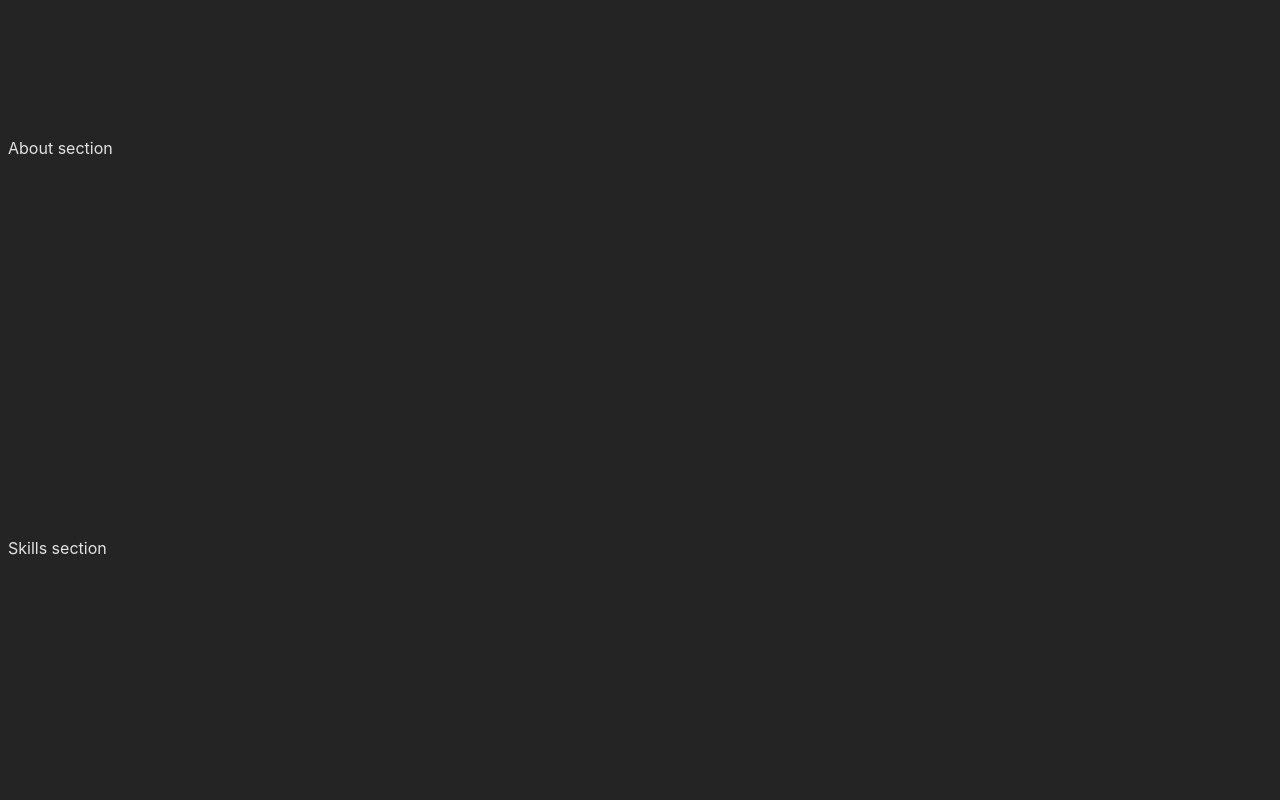
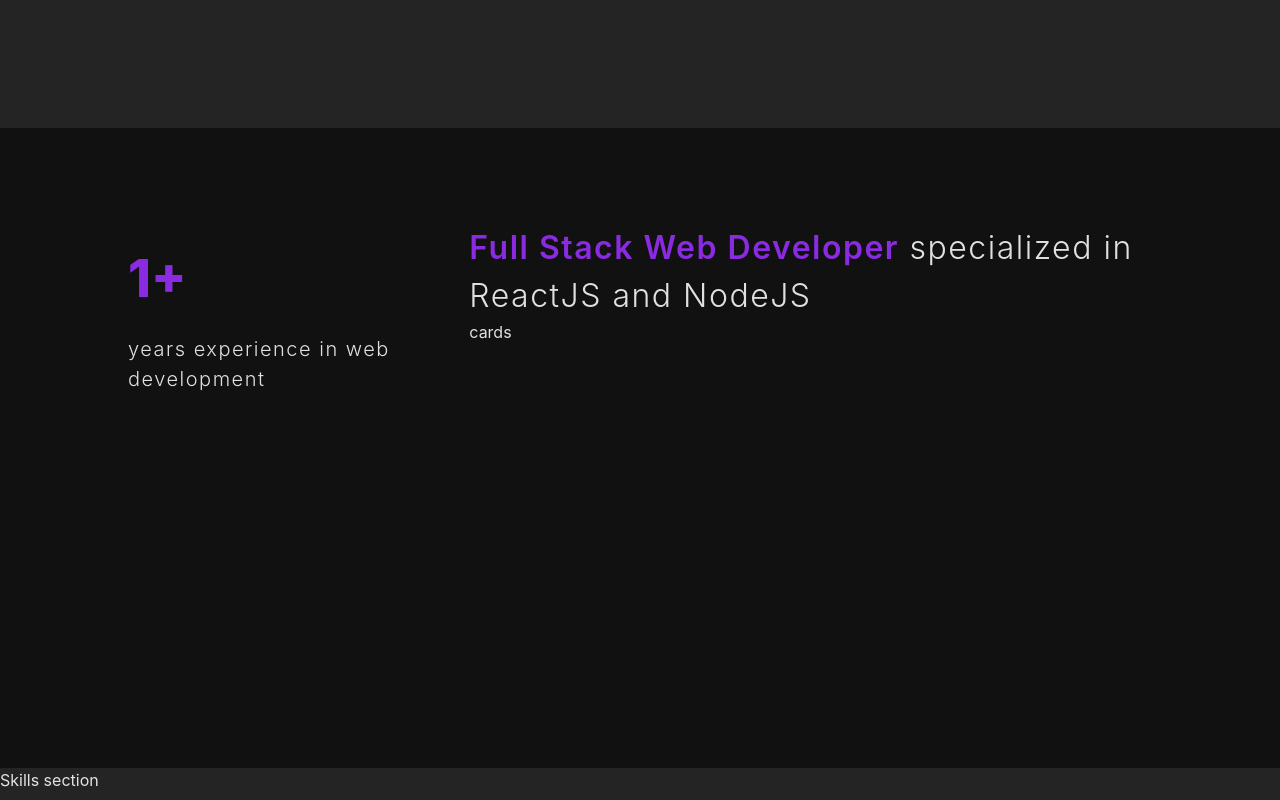
Before and after one commit to rabin245/portfolio-intern, a React (Vite) app: page / in a window 1280 px wide. Shown: the part 580-1380 px from the top of the page. Built offline with nearby package versions, Linux system fonts and the light colour scheme; a web font is replaced by a local one.

Commit message:
add about section contents

```diff
--- a/src/components/Header/Header.module.css
+++ b/src/components/Header/Header.module.css
@@ -5,7 +5,7 @@
   left: 0;
   z-index: 10;
   background-color: #242424;
-  padding: 0 4rem;
+  padding: 0 8rem;
   box-shadow: 0 2px 4px rgba(0, 0, 0, 0.1);
 }
 
--- a/src/index.css
+++ b/src/index.css
@@ -13,3 +13,7 @@
   -moz-osx-font-smoothing: grayscale;
   -webkit-text-size-adjust: 100%;
 }
+
+body {
+  margin: 0;
+}
--- a/src/pages/About/About.module.css
+++ b/src/pages/About/About.module.css
@@ -1,3 +1,48 @@
 .About {
-  height: 50vh;
+  height: 80vh;
+  background-color: #121111;
 }
+.wrapper {
+  padding: 6rem 8rem;
+
+  display: flex;
+  flex-direction: row;
+}
+
+.experience {
+  flex: 1;
+}
+
+.experience h2 {
+  margin: 0;
+  font-size: 3.25rem;
+  font-weight: 800;
+  margin: 1rem 0;
+  color: blueviolet;
+}
+
+.experience span {
+  font-size: 1.25rem;
+  font-weight: 300;
+  letter-spacing: 1.5px;
+}
+
+.description {
+  flex: 2;
+  position: relative;
+}
+
+.content {
+  font-size: 2rem;
+  font-weight: 300;
+  letter-spacing: 1.5px;
+}
+
+.content span {
+  font-weight: 600;
+  color: blueviolet;
+}
+
+.cards {
+  position: absolute;
+}
--- a/src/pages/About/index.jsx
+++ b/src/pages/About/index.jsx
@@ -3,7 +3,20 @@ import styles from "./About.module.css";
 const About = ({ aboutRef }) => {
   return (
     <div className={styles.About} ref={aboutRef}>
-      About section
+      <div className={styles.wrapper}>
+        <div className={styles.experience}>
+          <h2>1+</h2>
+          <span>years experience in web development</span>
+        </div>
+
+        <div className={styles.description}>
+          <div className={styles.content}>
+            <span>Full Stack Web Developer</span> specialized in ReactJS and
+            NodeJS
+          </div>
+          <div className={styles.cards}>cards</div>
+        </div>
+      </div>
     </div>
   );
 };
--- a/src/pages/Home/Home.module.css
+++ b/src/pages/Home/Home.module.css
@@ -3,7 +3,7 @@
 }
 
 .wrapper {
-  padding: 2rem 4rem;
+  padding: 2rem 8rem;
   display: flex;
 }
 
```
